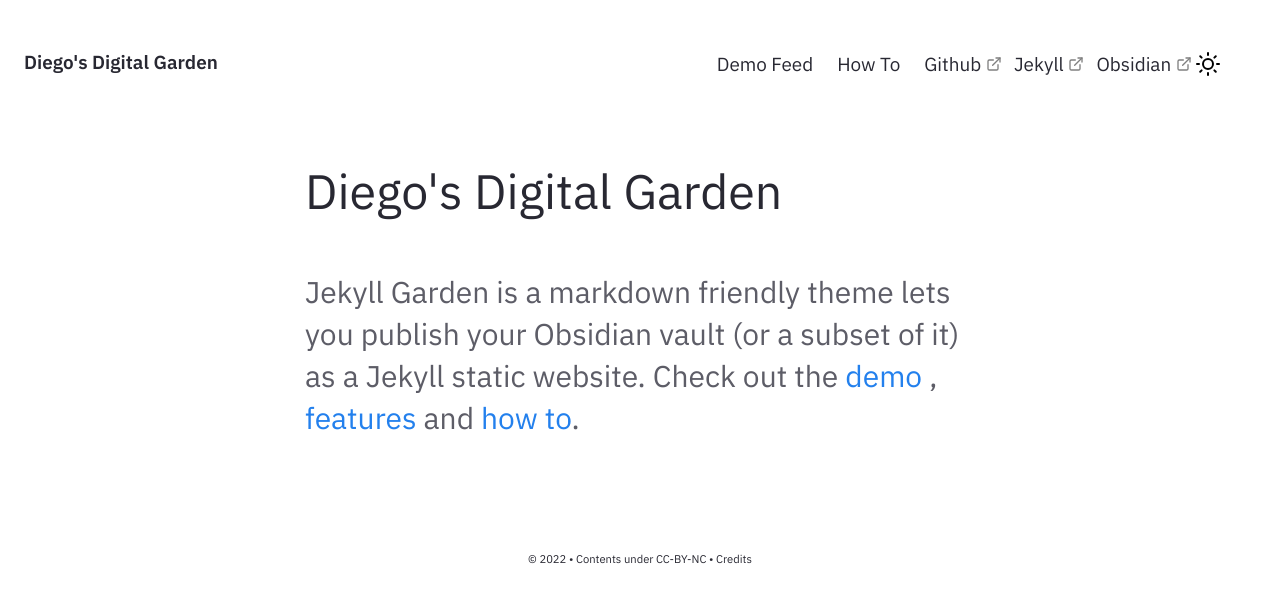
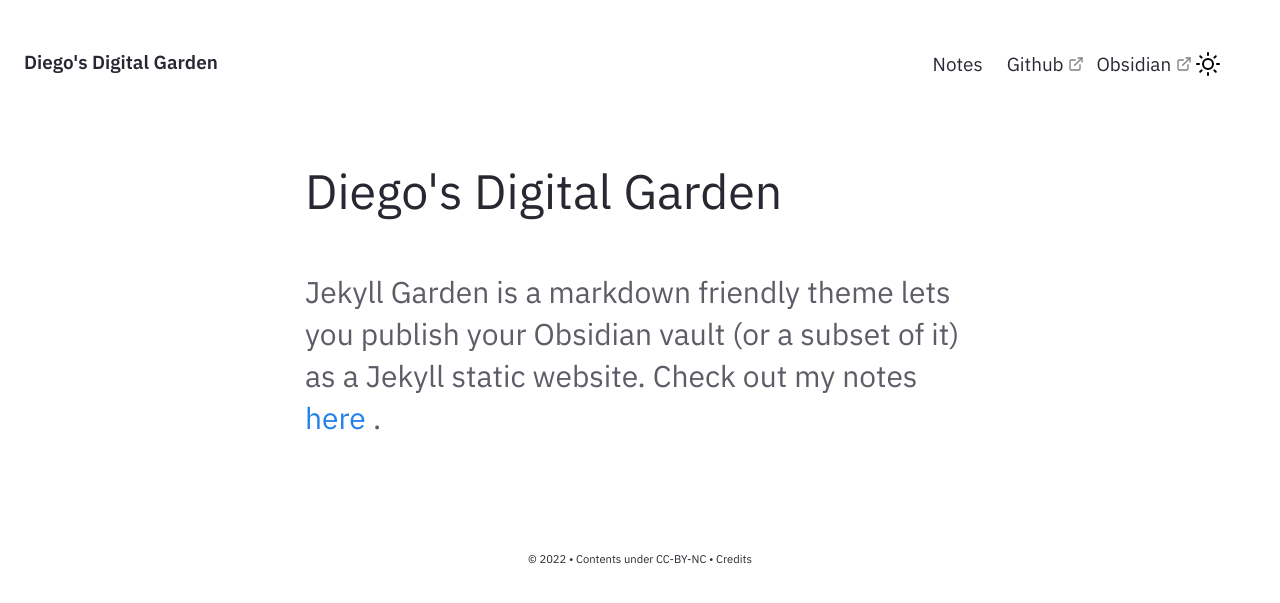
Before and after one commit to damascenodiego/garden, a Jekyll site: the page built from pages/index.md, in a window 1280 px wide. Shown: the top 603 px of the page. Built offline with Jekyll 4.4.1, drawn with Linux system fonts in a browser that asks for light colours.

Commit message:
Configuring my Jekyll Garden

```diff
--- a/_includes/Homepage.html
+++ b/_includes/Homepage.html
@@ -2,6 +2,6 @@
     <div class="jumbo">{{site.heading}} </div>
     <div class="home-sub-text"> <h3>
         Jekyll Garden is a markdown friendly theme lets you publish your Obsidian vault (or a subset of it) as a Jekyll static website.
-        Check out the <a href="{{'/notes' | relative_url}}"> demo </a>, <a href="{{'/post/features' | relative_url}}"> features </a> and <a href="{{'/post/how-to' | relative_url}}"> how to</a>.
+        Check out my notes <a href="{{'/notes' | relative_url}}"> here </a>.
         </h3>
 </div> </div>
--- a/_includes/Nav.html
+++ b/_includes/Nav.html
@@ -53,17 +53,17 @@
     <div id="navbarBasicExample" class="navbar-menu">
       <div class="navbar-start">
         <a href="{{'/notes' | relative_url}}" class="navbar-item">
-          Demo Feed
+          Notes
         </a>
-        <a href="../post/how-to" class="navbar-item">
-          How To
-        </a>
-        <a href="https://github.com/Jekyll-Garden/jekyll-garden.github.io" target="_blank" class="navbar-item">
+<!--        <a href="../post/how-to" class="navbar-item">-->
+<!--          How To-->
+<!--        </a>-->
+        <a href="https://github.com/damascenodiego/garden" target="_blank" class="navbar-item">
           Github
         </a>
-        <a href="https://jekyllrb.com/" target="_blank" class="navbar-item">
-          Jekyll
-        </a>
+<!--        <a href="https://jekyllrb.com/" target="_blank" class="navbar-item">-->
+<!--          Jekyll-->
+<!--        </a>-->
         <a href="https://obsidian.md/"  target="_blank" class="navbar-item">
           Obsidian
         </a>
```
